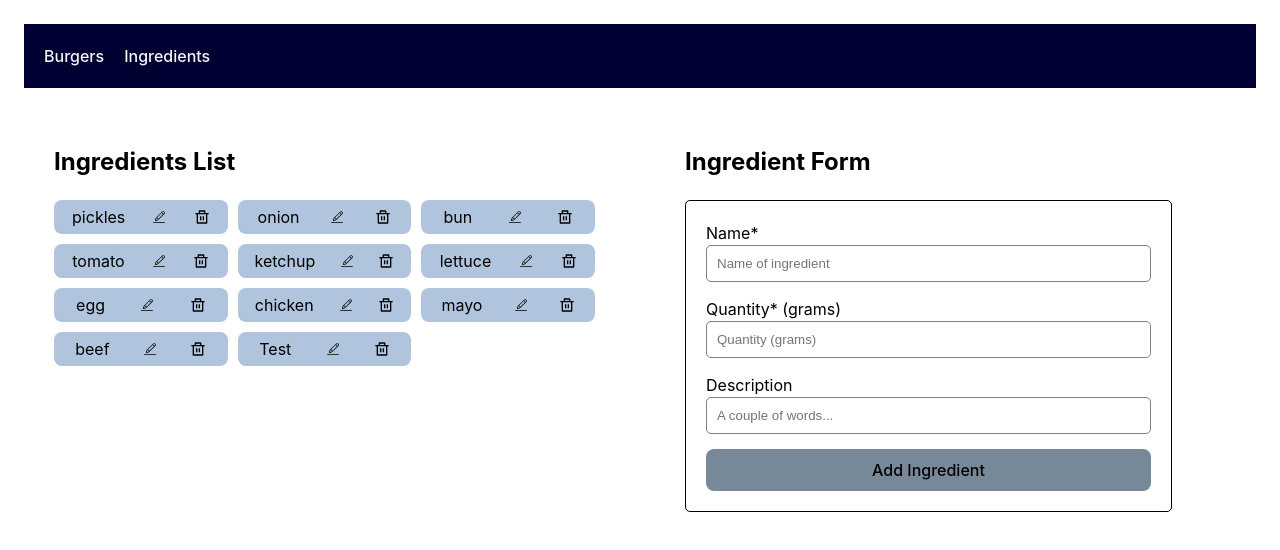
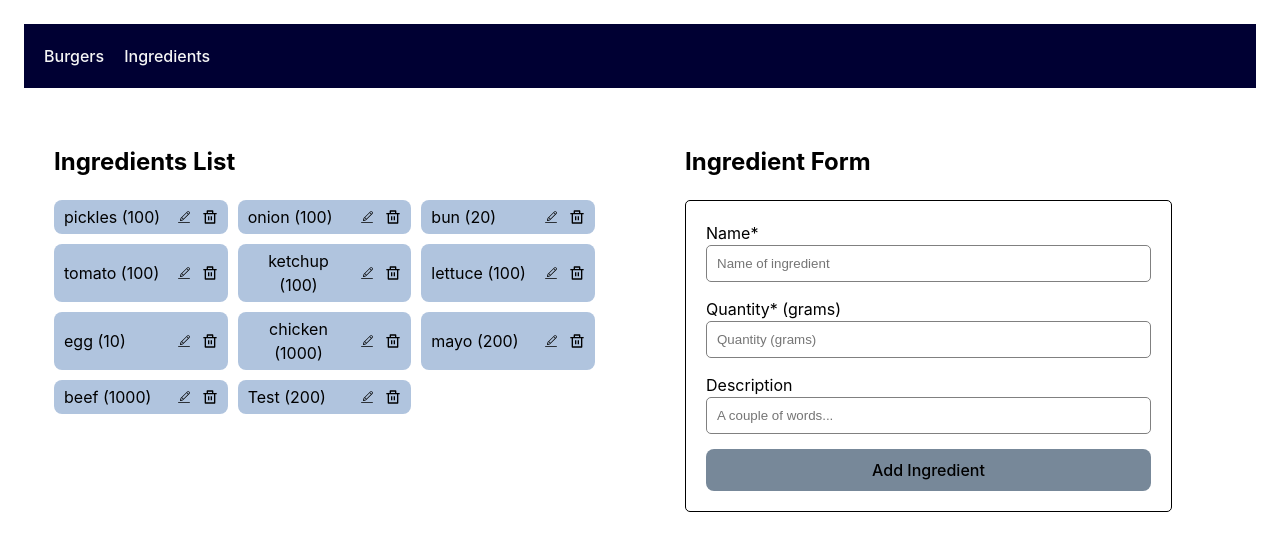
Before and after one commit to alfiomartini/burger-app, a React (Vite) app: page /ingredients in a window 1280 px wide. Shown: the top 550 px of the page. Built offline with nearby package versions, Linux system fonts and the light colour scheme; data requests are answered from the project's data file.

Commit message:
adjust icons in ingredients

```diff
--- a/src/components/badge/Badge.tsx
+++ b/src/components/badge/Badge.tsx
@@ -10,14 +10,17 @@ interface Props {
   removeIngredient: (id: string) => void;
 }
 
-export function Badge({ name, id, removeIngredient }: Props) {
+export function Badge({ name, id, quantity, removeIngredient }: Props) {
   return (
     <span className="badge">
-      {name} <CiEdit style={{ cursor: "pointer" }} />{" "}
-      <RiDeleteBinLine
-        style={{ cursor: "pointer" }}
-        onClick={() => removeIngredient(id)}
-      />
+      {name} ({quantity}){" "}
+      <span className="badge-icons">
+        <CiEdit style={{ cursor: "pointer" }} />{" "}
+        <RiDeleteBinLine
+          style={{ cursor: "pointer" }}
+          onClick={() => removeIngredient(id)}
+        />
+      </span>
     </span>
   );
 }
--- a/src/components/badge/styles.css
+++ b/src/components/badge/styles.css
@@ -6,7 +6,12 @@
   text-align: center;
   display: flex;
   flex-direction: row;
-  justify-content: space-around;
+  justify-content: space-between;
   align-items: center;
   gap: 10px;
 }
+
+.badge-icons {
+  display: flex;
+  gap: 10px;
+}
```
